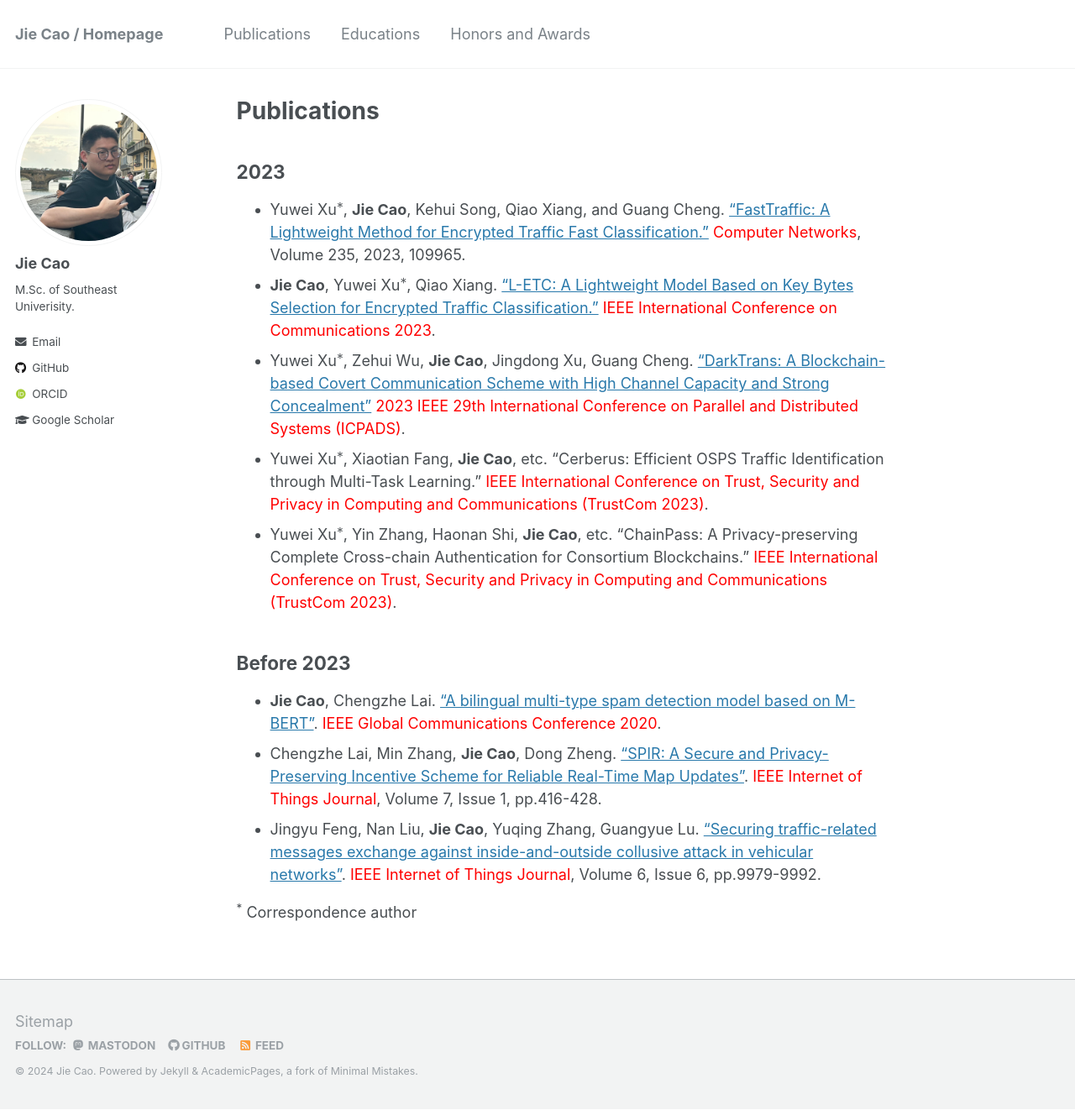
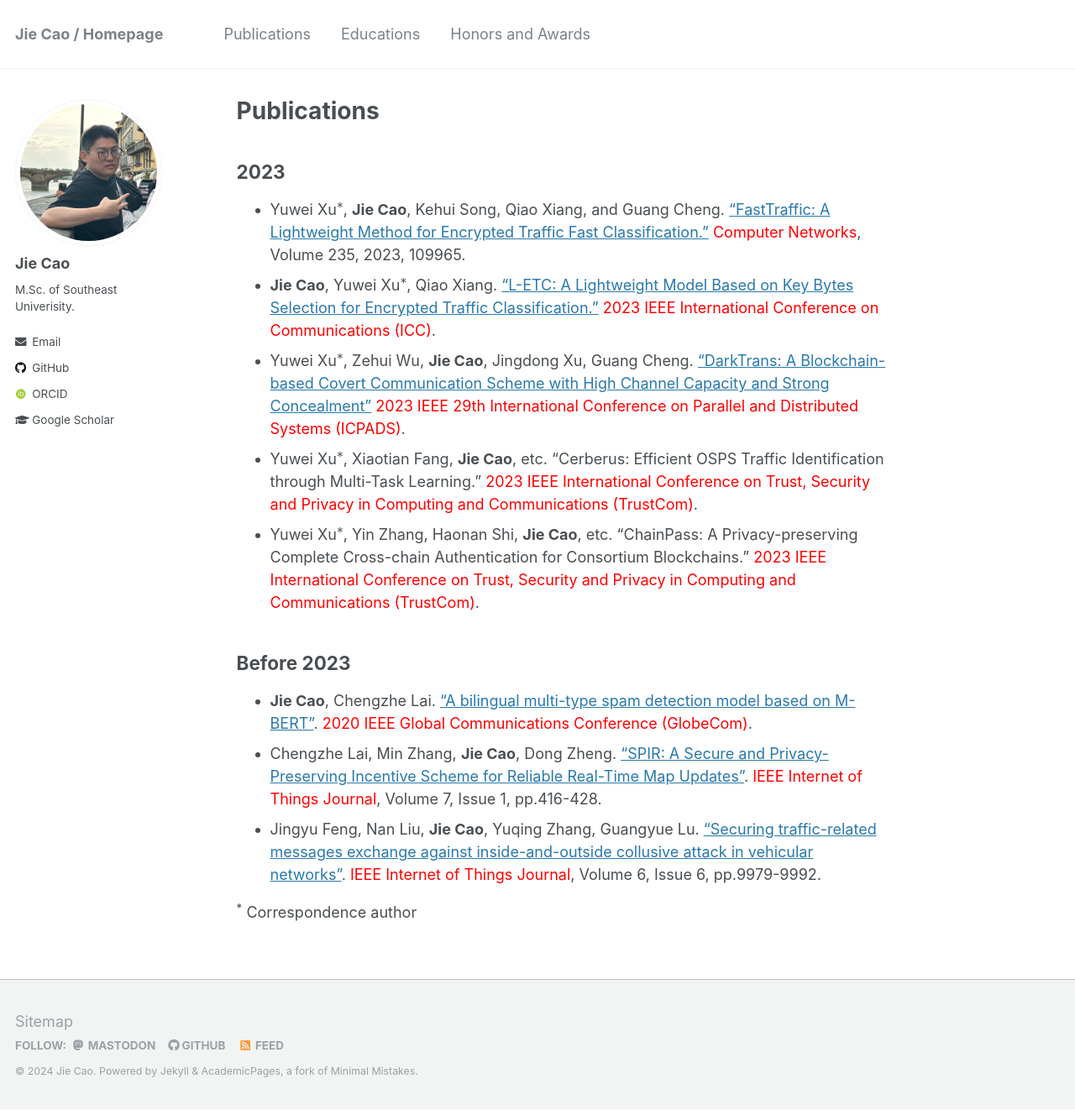
Before and after one commit to JieJayCao/JieJayCao.github.io, a Jekyll site: the page built from _pages/publications.md, in a window 1280 px wide and 1322 px high. Shown: the whole window at 84% size. Built offline with Jekyll 4.4.1, drawn with Linux system fonts in a browser that asks for light colours; some web fonts are replaced; formulas are drawn with MathJax 3.

Commit message:
Update publications.md

```diff
--- a/_pages/publications.md
+++ b/_pages/publications.md
@@ -7,14 +7,14 @@ author_profile: true
 
 ## 2023
 * Yuwei Xu$^*$, **Jie Cao**, Kehui Song, Qiao Xiang, and Guang Cheng. ["FastTraffic: A Lightweight Method for Encrypted Traffic Fast Classification."](https://www.sciencedirect.com/science/article/pii/S1389128623004103) <span style="color:red;">Computer Networks</span>, Volume 235, 2023, 109965.
-* **Jie Cao**, Yuwei Xu$^*$, Qiao Xiang. ["L-ETC: A Lightweight Model Based on Key Bytes Selection for Encrypted Traffic Classification."](https://ieeexplore.ieee.org/abstract/document/10279015) <span style="color:red;">IEEE International Conference on Communications 2023</span>.
+* **Jie Cao**, Yuwei Xu$^*$, Qiao Xiang. ["L-ETC: A Lightweight Model Based on Key Bytes Selection for Encrypted Traffic Classification."](https://ieeexplore.ieee.org/abstract/document/10279015) <span style="color:red;">2023 IEEE International Conference on Communications (ICC)</span>.
 * Yuwei Xu$^*$, Zehui Wu, **Jie Cao**, Jingdong Xu, Guang Cheng. ["DarkTrans: A Blockchain-based Covert Communication Scheme with High Channel Capacity and Strong Concealment"](https://ieeexplore.ieee.org/document/10476008/) <span style="color:red;">2023 IEEE 29th International Conference on Parallel and Distributed Systems (ICPADS)</span>.
-* Yuwei Xu$^*$, Xiaotian Fang, **Jie Cao**, etc. "Cerberus: Efficient OSPS Traffic Identification through Multi-Task Learning." <span style="color:red;">IEEE International Conference on Trust, Security and Privacy in Computing and Communications (TrustCom 2023)</span>.
-* Yuwei Xu$^*$, Yin Zhang, Haonan Shi, **Jie Cao**, etc. "ChainPass: A Privacy-preserving Complete Cross-chain Authentication for Consortium Blockchains." <span style="color:red;">IEEE International Conference on Trust, Security and Privacy in Computing and Communications (TrustCom 2023)</span>.
+* Yuwei Xu$^*$, Xiaotian Fang, **Jie Cao**, etc. "Cerberus: Efficient OSPS Traffic Identification through Multi-Task Learning." <span style="color:red;">2023 IEEE International Conference on Trust, Security and Privacy in Computing and Communications (TrustCom)</span>.
+* Yuwei Xu$^*$, Yin Zhang, Haonan Shi, **Jie Cao**, etc. "ChainPass: A Privacy-preserving Complete Cross-chain Authentication for Consortium Blockchains." <span style="color:red;">2023 IEEE International Conference on Trust, Security and Privacy in Computing and Communications (TrustCom)</span>.
 
 
 ## Before 2023
-* **Jie Cao**, Chengzhe Lai. ["A bilingual multi-type spam detection model based on M-BERT"](https://ieeexplore.ieee.org/document/9347970). <span style="color:red;">IEEE Global Communications Conference 2020</span>.
+* **Jie Cao**, Chengzhe Lai. ["A bilingual multi-type spam detection model based on M-BERT"](https://ieeexplore.ieee.org/document/9347970). <span style="color:red;">2020 IEEE Global Communications Conference (GlobeCom)</span>.
 * Chengzhe Lai, Min Zhang, **Jie Cao**, Dong Zheng. ["SPIR: A Secure and Privacy-Preserving Incentive Scheme for Reliable Real-Time Map Updates"](https://ieeexplore.ieee.org/abstract/document/8896960). <span style="color:red;">IEEE Internet of Things Journal</span>, Volume 7, Issue 1, pp.416-428.
 * Jingyu Feng, Nan Liu, **Jie Cao**, Yuqing Zhang, Guangyue Lu. ["Securing traffic-related messages exchange against inside-and-outside collusive attack in vehicular networks"](https://ieeexplore.ieee.org/abstract/document/8790743/). <span style="color:red;">IEEE Internet of Things Journal</span>, Volume 6, Issue 6, pp.9979-9992.
 
```
